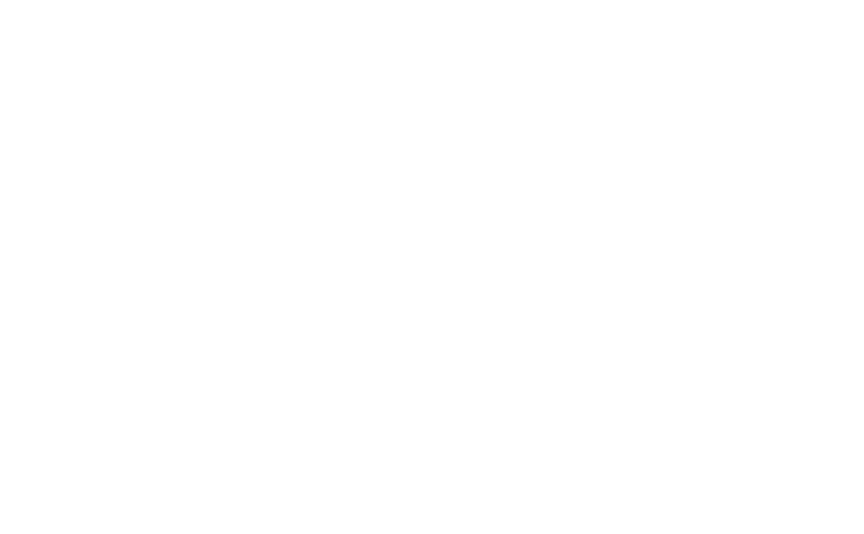
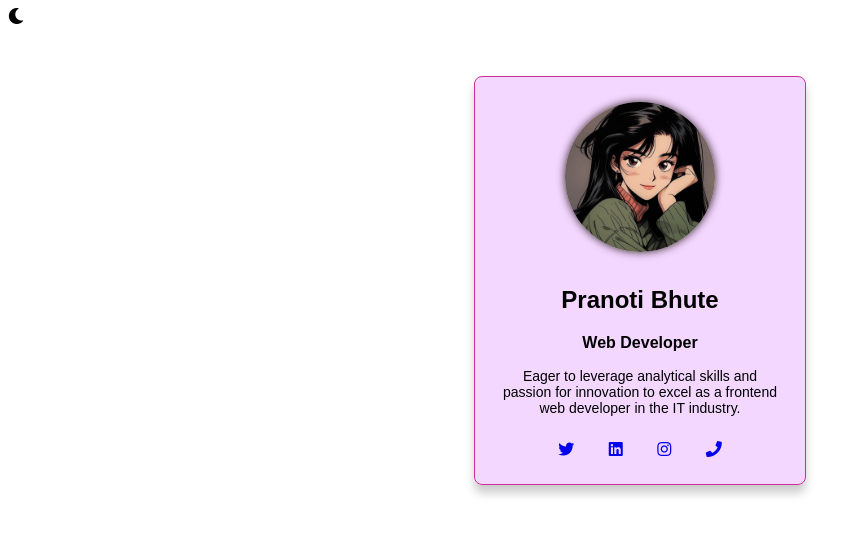
Before and after one commit to PRanoti5/cardfolio, a plain HTML site: page index.html in a window 1280 px wide. Shown: the whole page, without its empty margins (0-864 px from the left). Drawn offline with Linux system fonts and the light colour scheme.

Commit message:
code added

```diff
--- a/index.html
+++ b/index.html
@@ -1,11 +1,39 @@
 <!DOCTYPE html>
 <html lang="en">
 <head>
-    <meta charset="UTF-8">
-    <meta name="viewport" content="width=device-width, initial-scale=1.0">
-    <title>Document</title>
+  <meta charset="UTF-8">
+  <meta name="viewport" content="width=device-width, initial-scale=1.0">
+  <title>Portfolio Card</title>
+  <link rel="stylesheet" href="style.css">
+  <link rel="stylesheet" href="https://cdnjs.cloudflare.com/ajax/libs/font-awesome/5.15.4/css/all.min.css" crossorigin="anonymous" />
+
 </head>
 <body>
+  <div class="dark-mode-toggle">
+    <input type="checkbox" id="dark-mode-toggle">
+    <label for="dark-mode-toggle">
+      <i class="fas fa-sharp fa-solid fa-moon"></i></label>
+  </div>
+  <div class="card">
+    <img src="Image.jpg" alt="Profile Picture" class="profile-pic">
+    <h2> Pranoti Bhute</h2>
+    <p><strong>Web Developer</strong></p>
+    <p class="description">Eager to leverage analytical skills and passion for innovation to excel as a frontend web developer in the IT industry.</p>
+    <div class="socialIcons">
+      <a href="https://twitter.com/your_twitter_username" target="_blank"><i class="fab fa-twitter"></i></a>
+      <a href="https://linkedin.com/in/your_linkedin_username" target="_blank"><i class="fab fa-linkedin"></i></a>
+      <a href="https://instagram.com/your_instagram_username" target="_blank"><i class="fab fa-instagram"></i></a>
+      <a href="tel:+918080289349"><i class="fas fa-phone"></i></a>
+    </div>
+  </div>
 
+  <script>
+    const darkModeToggle = document.getElementById('dark-mode-toggle');
+const body = document.body;
+
+darkModeToggle.addEventListener('change', () => {
+  body.classList.toggle('dark-mode');
+});
+  </script>
 </body>
 </html>
--- /dev/null
+++ b/style.css
@@ -0,0 +1,49 @@
+body {
+  font-family: Arial, sans-serif;
+}
+
+.card {
+  background-color: rgba(212, 119, 255, 0.29);
+  width: 280px;
+  padding: 25px;
+  border: 1px solid #c7319a;
+  box-shadow: 0 8px 10px rgba(0, 0, 0, 0.2);
+  border-radius: 8px;
+  text-align: center;
+  margin: 50px auto;
+}
+
+.profile-pic {
+  width: 150px;
+  height: 150px;
+  border-radius: 50%;
+  margin: 0 auto 10px;
+  box-shadow:  0 0 8px rgba(19, 3, 3, 0.833);
+}
+
+.description {
+  font-size: 14px;
+  margin-bottom: 25px;
+}
+
+ .socialIcons {
+  margin-top: 15px;
+ }
+
+a {
+  padding: 10px;
+  margin: 5px;
+}
+
+.dark-mode-toggle input[type="checkbox"] {
+  display: none;
+}
+
+.dark-mode-toggle label {
+  cursor: pointer;
+}
+
+.dark-mode {
+  background-color: #333;
+  color: #030303;
+}
```
Also changed, not shown: Image.jpg (added), 1 other file.
